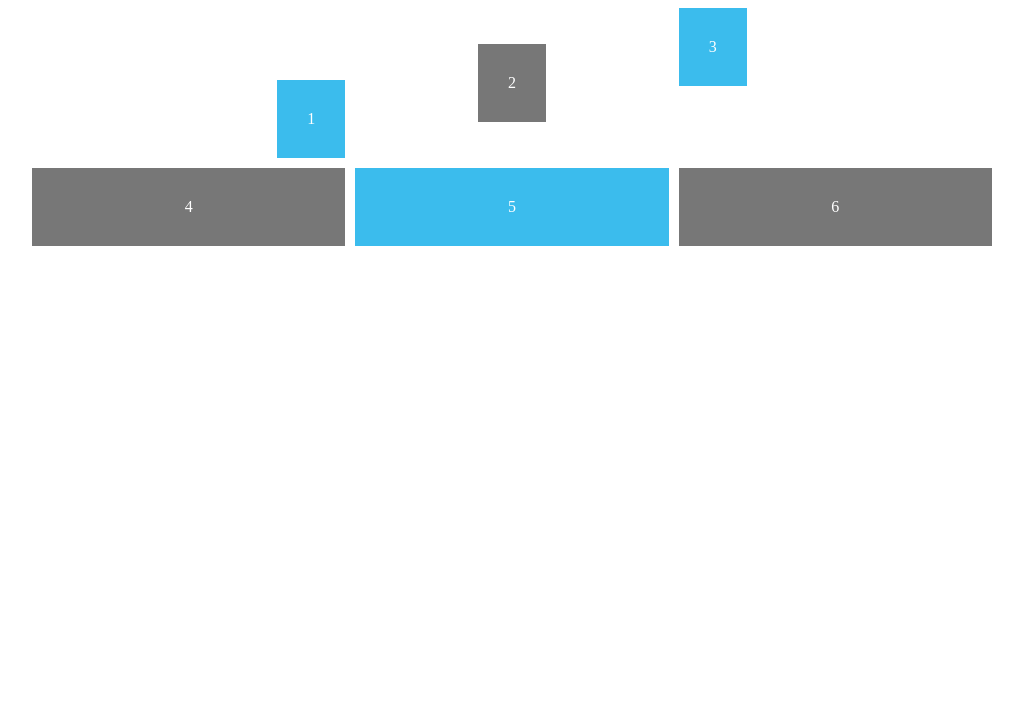
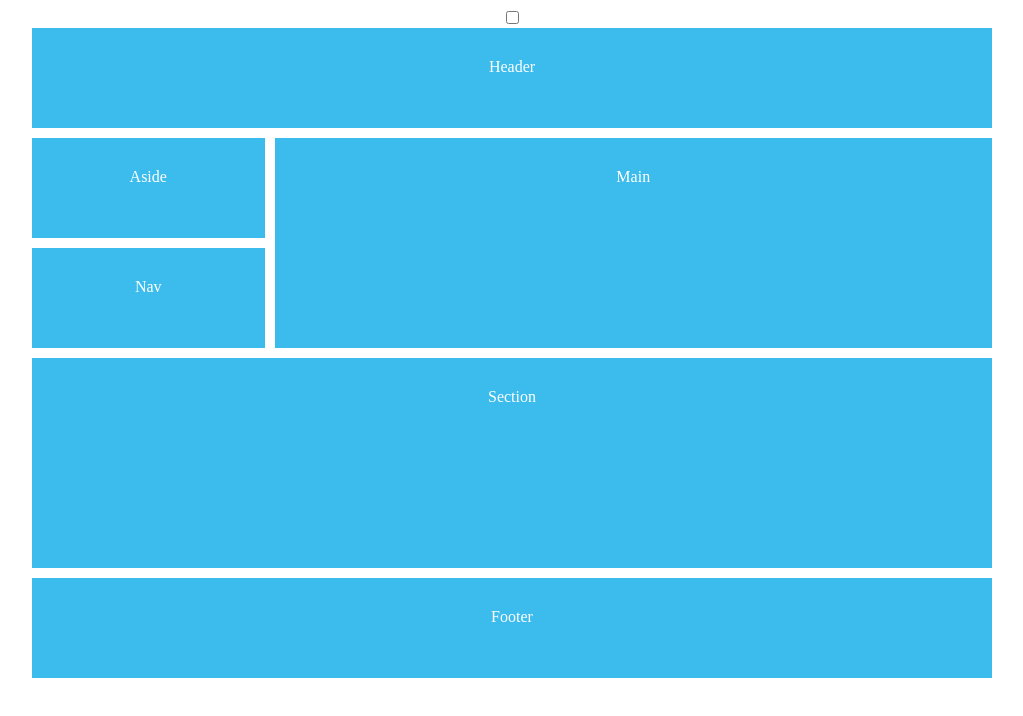
Before and after one commit to dordawi/CSS-grid-course, a plain HTML site: page lesson 1/lesson 2/index.html in a window 1280 px wide. Shown: the whole page, without its empty margins (128-1151 px from the left). Drawn offline with Linux system fonts and the light colour scheme.

Commit message:
lesson 7 about a 12-column grid

```diff
--- a/lesson 1/lesson 2/index.html
+++ b/lesson 1/lesson 2/index.html
@@ -10,43 +10,86 @@
       }
       #content {
         display: grid;
-        grid-template-columns: repeat(3, 1fr);
-        grid-template-rows: minmax(150px, auto);
+        grid-template-columns: repeat(12, 1fr);
+        grid-auto-rows: minmax(100px, auto);
         grid-gap: 10px;
         max-width: 960px;
         margin: 0 auto;
-        /* align-items: start;
-        justify-items: end;*/
+        position: relative;
       }
-      #content div {
+      #content > * {
         background: #3bbced;
         padding: 30px;
       }
-      #content div:nth-child(even) {
-        background: #777;
+      header {
+        grid-column: 1 / 13;
       }
-      .one {
-        justify-self: end;
-        align-self: end;
+      main {
+        grid-column: 4 / 13;
+        grid-row: 2 / 4;
       }
-      .two {
-        align-self: center;
-        justify-self: center;
+      aside {
+        grid-column: 1 / 4;
       }
-      .three {
-        align-self: start;
-        justify-self: start;
+      nav {
+        grid-column: 1 / 4;
+      }
+      section {
+        grid-column: 1 / 13;
+        grid-row: 4 / 6;
+      }
+      footer {
+        grid-column: 1 / 13;
+      }
+
+      #grid {
+        position: absolute;
+        top: 0;
+        left: 0;
+        display: grid;
+        grid-template-columns: repeat(12, 1fr);
+        grid-auto-rows: minmax(100%, auto);
+        width: 100%;
+        height: 100%;
+        background: transparent;
+        padding: 0;
+        display: none;
+      }
+      input:checked + #content #grid {
+        display: grid;
+      }
+      #grid p {
+        border: 1px solid;
+        background: #000;
+        margin: 0;
+        opacity: 0.2;
       }
     </style>
   </head>
   <body>
+    <input type="checkbox" />
     <div id="content">
-      <div class="one">1</div>
-      <div class="two">2</div>
-      <div class="three">3</div>
-      <div class="'four">4</div>
-      <div class="five">5</div>
-      <div class="six">6</div>
+      <div id="grid">
+        <p></p>
+        <p></p>
+        <p></p>
+        <p></p>
+        <p></p>
+        <p></p>
+        <p></p>
+        <p></p>
+        <p></p>
+        <p></p>
+        <p></p>
+        <p></p>
+      </div>
+
+      <header>Header</header>
+      <main>Main</main>
+      <section>Section</section>
+      <aside>Aside</aside>
+      <nav>Nav</nav>
+      <footer>Footer</footer>
     </div>
   </body>
 </html>
```
